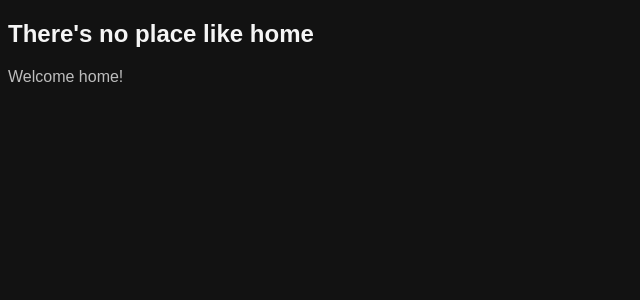
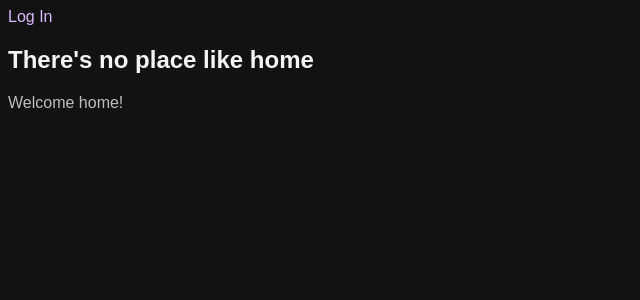
Before and after one commit to jtemporal/minimal-flask-webapp-auth0, a Flask app: page / in a window 1280 px wide. Shown: the top 300 px of the page, without its empty margins (0-640 px from the left). Run offline with Flask 2, Linux system fonts and the light colour scheme; parts of the project's set-up code (start-up, migrations or seed data) failed here and were passed over.

Commit message:
implements navigation bar

```diff
--- a/webapp/templates/base.html
+++ b/webapp/templates/base.html
@@ -7,6 +7,7 @@
   </head>
   <body>
     <div>
+      {% include "nav_bar.html" %}
       {% block content %}{% endblock %}
     </div>
   </body>
--- /dev/null
+++ b/webapp/templates/nav_bar.html
@@ -0,0 +1,9 @@
+<div>
+  {% if session %}
+    <a href="{{ url_for('auth.logout') }}">Log Out</a>
+    <a href="{{ url_for('webapp.profile') }}">Profile</a>
+    <a href="{{ url_for('webapp.home') }}">Home</a>
+  {% else %}
+    <a href="{{ url_for('auth.login') }}" >Log In</a>
+  {% endif %}
+</div>
```
